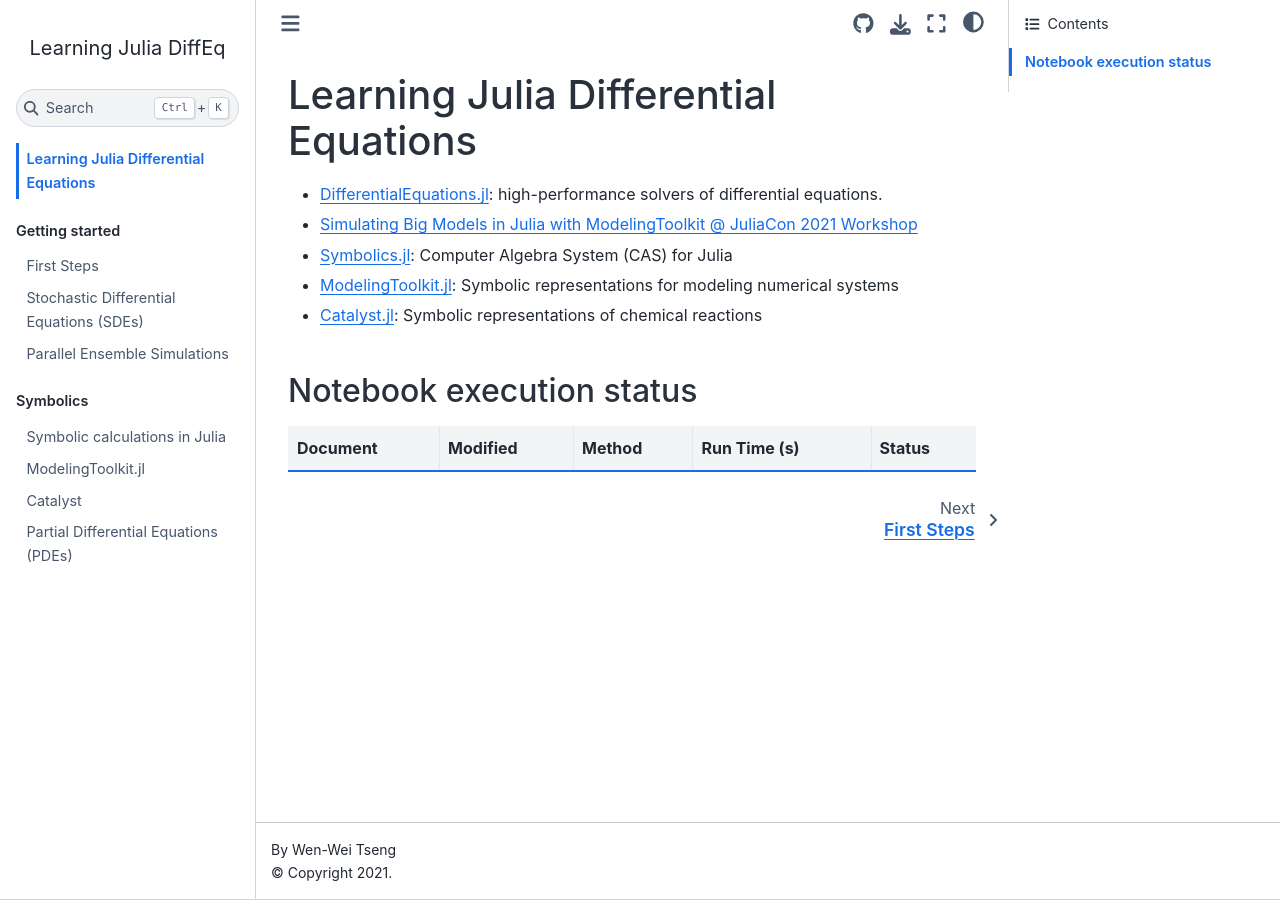
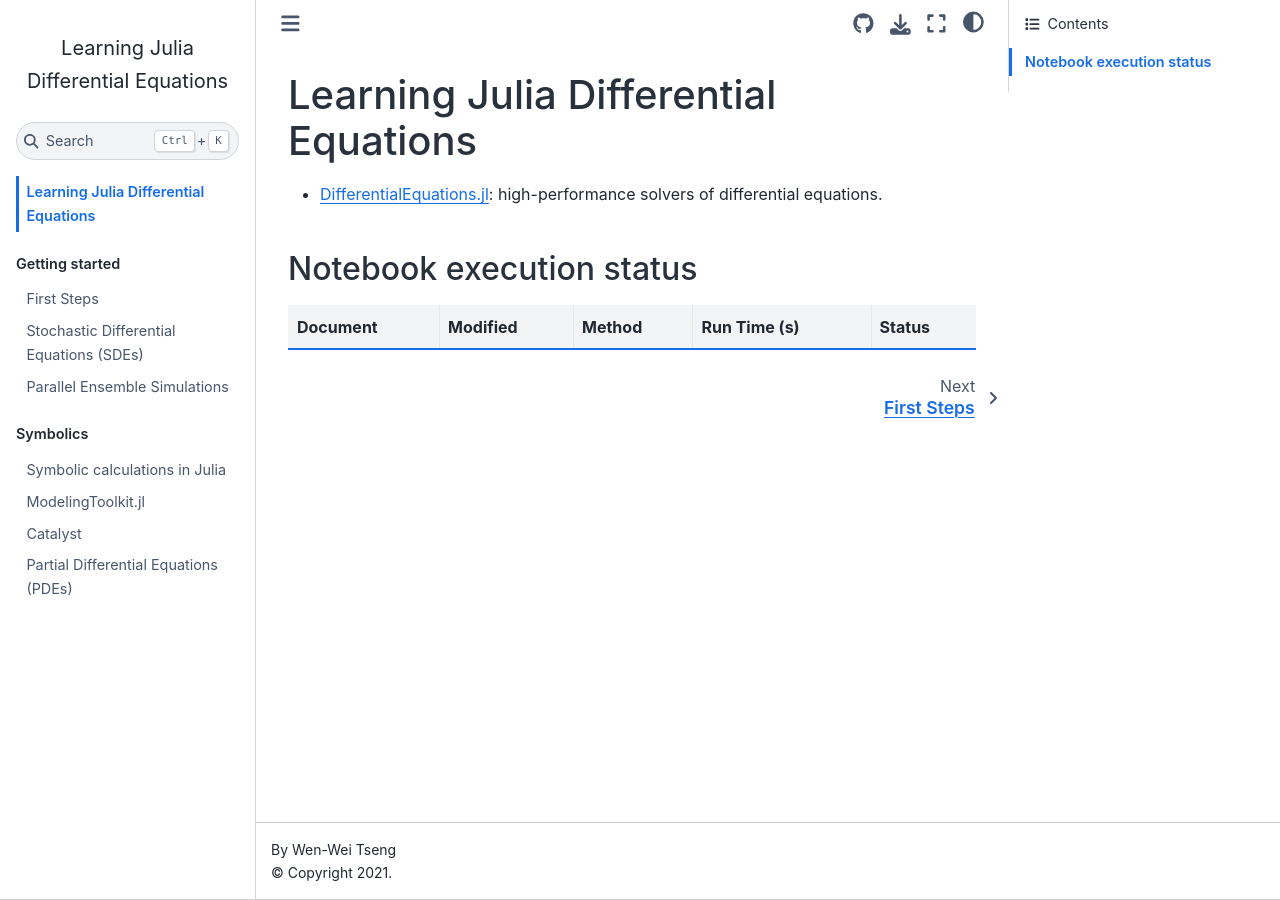
Before and after one commit to sosiristseng/juliabook-diffeq, a Jupyter Book: the page built from docs/index.md, in a window 1280 px wide. Built offline with Jupyter Book 1.0.4 settings and Sphinx 7.4.7 and the Sphinx Book theme 1.1.4, drawn with Linux system fonts in a browser that asks for light colours.

Commit message:
change title

```diff
--- a/docs/_config.yml
+++ b/docs/_config.yml
@@ -1,7 +1,7 @@
 # Book settings
 # Learn more at https://jupyterbook.org/customize/config.html
 
-title: Learning Julia DiffEq
+title: Learning Julia Differential Equations
 author: Wen-Wei Tseng
 copyright: "2021" # Copyright year to be placed in the footer
 # logo: logo.png
--- a/docs/index.md
+++ b/docs/index.md
@@ -1,10 +1,6 @@
 # Learning Julia Differential Equations
 
 - [DifferentialEquations.jl](https://github.com/SciML/DifferentialEquations.jl): high-performance solvers of differential equations.
-- [Simulating Big Models in Julia with ModelingToolkit @ JuliaCon 2021 Workshop](https://youtu.be/HEVOgSLBzWA)
-- [Symbolics.jl](https://github.com/JuliaSymbolics/Symbolics.jl): Computer Algebra System (CAS) for Julia
-- [ModelingToolkit.jl](https://github.com/SciML/ModelingToolkit.jl): Symbolic representations for modeling numerical systems
-- [Catalyst.jl](https://github.com/SciML/Catalyst.jl): Symbolic representations of chemical reactions
 
 ## Notebook execution status
 
```
